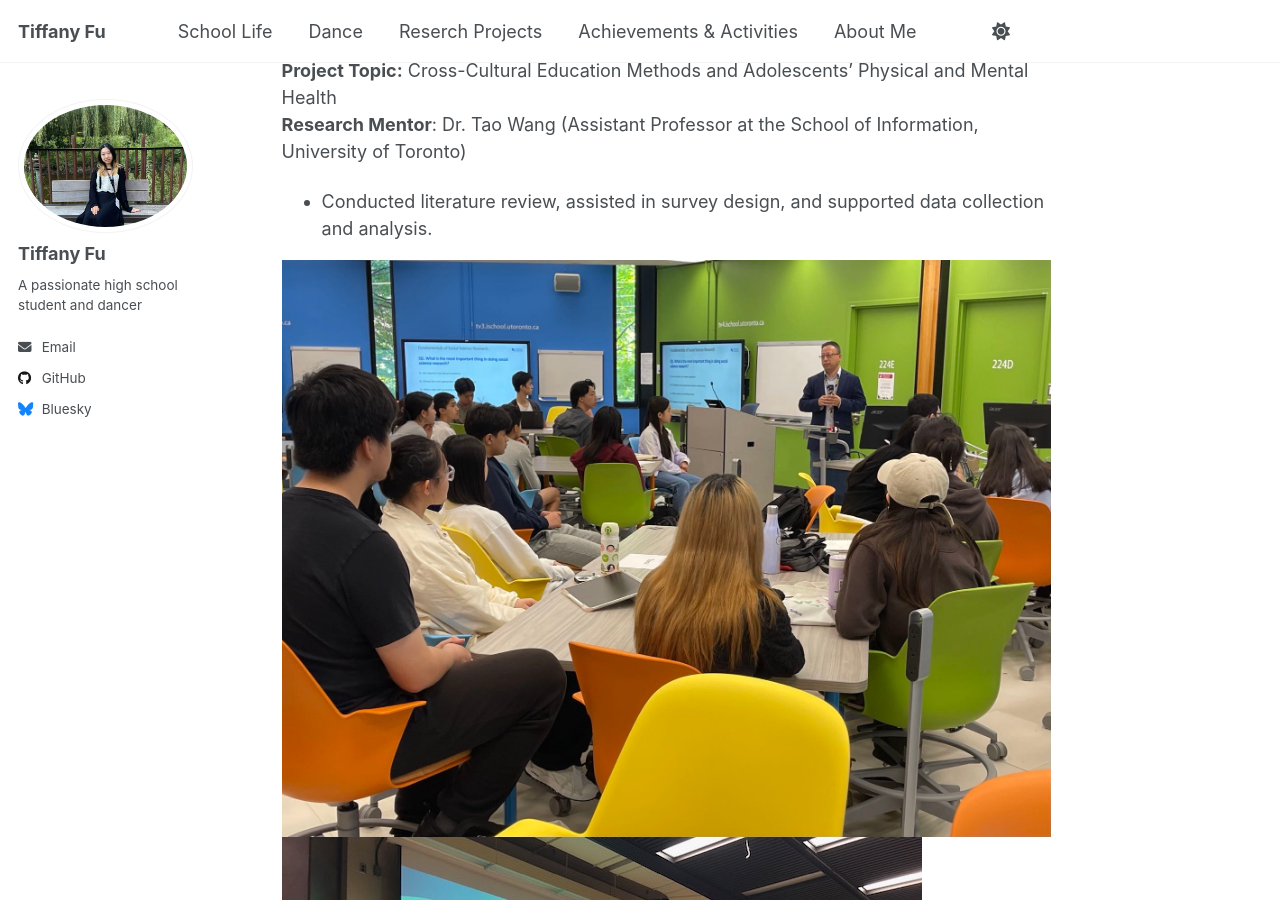
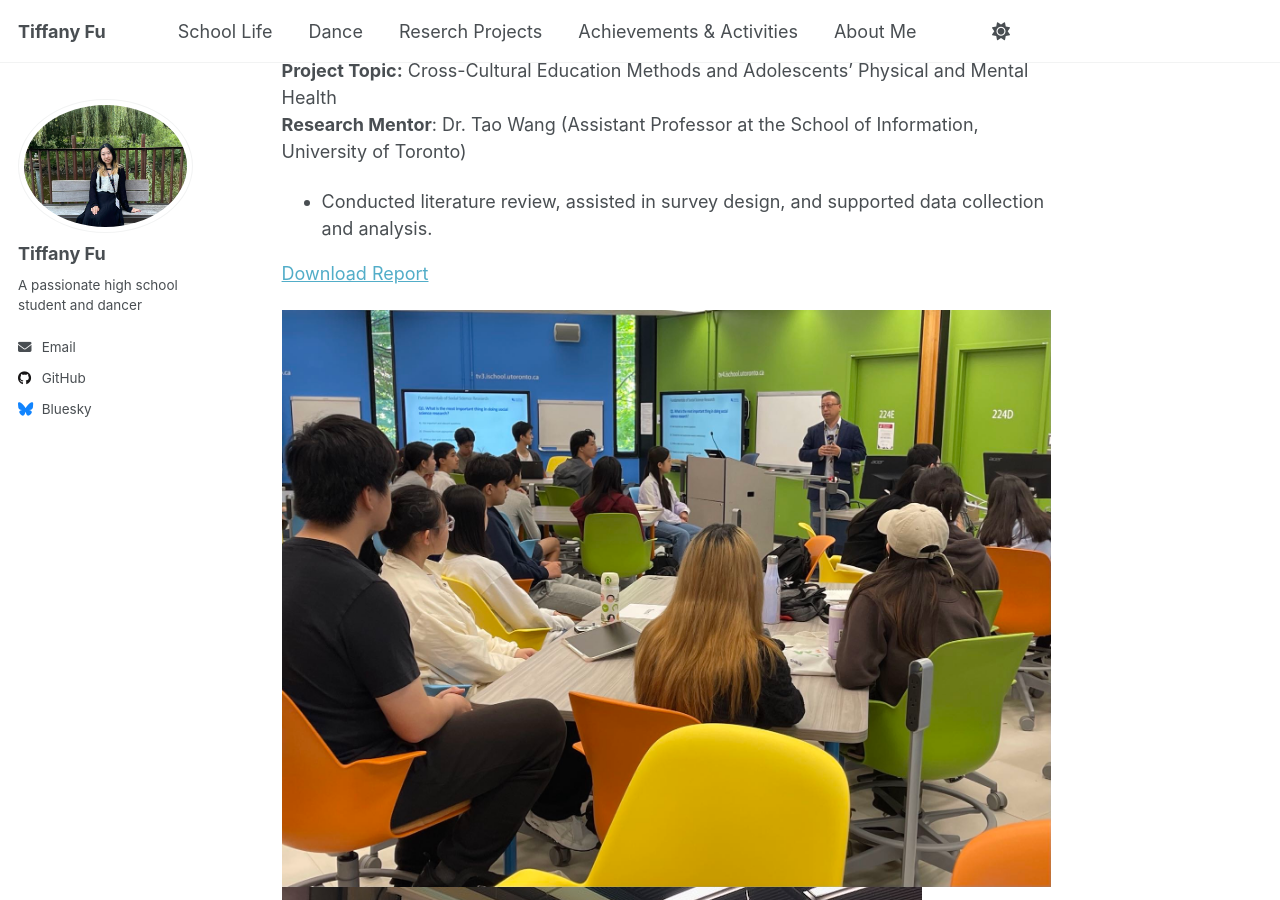
Before and after one commit to TiffanyJTFu/TiffanyFu, a Jekyll site: the page built from _pages/about.md, in a window 1280 px wide and 900 px high, scrolled down 2826 px. Built offline with Jekyll 4.4.1, drawn with Linux system fonts in a browser that asks for light colours; a script that is not in the unit is left out.

Commit message:
Update about.md

```diff
--- a/_pages/about.md
+++ b/_pages/about.md
@@ -46,11 +46,11 @@ redirect_from:
 <br>**Research Mentor**: Dr. Tao Wang (Assistant Professor at the School of Information, University of Toronto)
 * Conducted literature review, assisted in survey design, and supported data collection and analysis.<br>
 
+<a href="https://tiffanyjtfu.github.io/TiffanyFu/files/AMH_PS_0608.pdf" target="_blank" rel="noopener noreferrer">Download Report</a>&nbsp;
+<br>
+
 ![SocialScience11](https://tiffanyjtfu.github.io/TiffanyFu/images/socialscienceproject11.JPG)
 ![SocialScience01](https://tiffanyjtfu.github.io/TiffanyFu/images/socialscienceproject1.jpg)
-
-<a href="https://tiffanyjtfu.github.io/TiffanyFu/files/AMH_PS_0608.pdf" target="_blank" rel="noopener noreferrer">Download Report</a>&nbsp;
-<br>
 
 Hi, I’m Tiffany — a dynamic and creative student with a **deep passion** for **cultural expression, community engagement, and social impact**. I’ve trained in **Ballet**, **Classical Chinese Dance**, and **Modern Dance** for **over 13 years**, and I’m currently pursuing certification through the **Arts Unionville Dance Program** at **Unionville High School in Ontario**. I enjoy sharing my cultural heritage through performance, blending tradition with storytelling, and regularly appear at **multicultural festivals** and **community events**.
 
```
